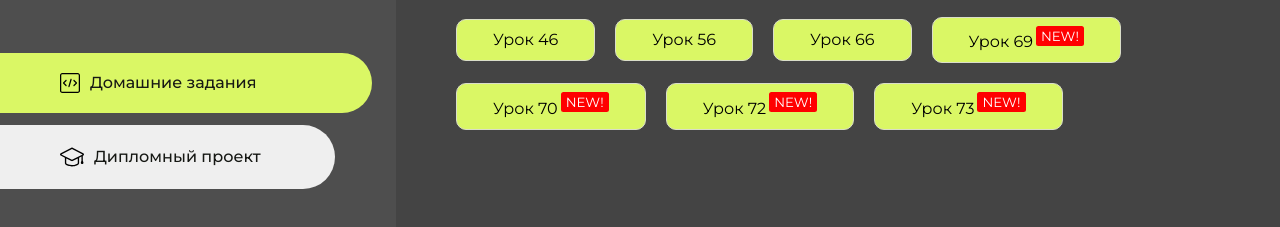
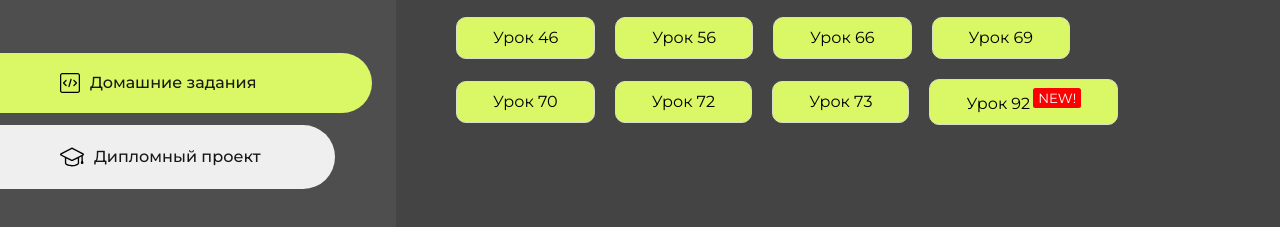
Before and after one commit to Co1d5un/my_reposit, a plain HTML site: page index.html in a window 1280 px wide. Shown: the part 283-510 px from the top of the page. Drawn offline with Linux system fonts and the light colour scheme.

Commit message:
Update index.html

```diff
--- a/index.html
+++ b/index.html
@@ -117,18 +117,22 @@
                         <a href="lesson8/index.html">Урок 66</a>
                     </li>
                     <li class="content__list-item">
-                        <a href="lesson69/index.html">Урок 69<sup>NEW!</sup></a>
+                        <a href="lesson69/index.html">Урок 69</a>
                     </li>
                     <li class="content__list-item">
-                        <a href="lesson70/index.html">Урок 70<sup>NEW!</sup></a>
+                        <a href="lesson70/index.html">Урок 70</a>
                     </li>
                     </li>
                     <li class="content__list-item">
-                        <a href="lesson72/index.html">Урок 72<sup>NEW!</sup></a>
+                        <a href="lesson72/index.html">Урок 72</a>
                     </li>
                     </li>
                     <li class="content__list-item">
-                        <a href="lesson73/index.html">Урок 73<sup>NEW!</sup></a>
+                        <a href="lesson73/index.html">Урок 73</a>
+                    </li>
+                    </li>
+                    <li class="content__list-item">
+                        <a href="lesson92/index.html">Урок 92<sup>NEW!</sup></a>
                     </li>
                 </ul>
             </div>
```
